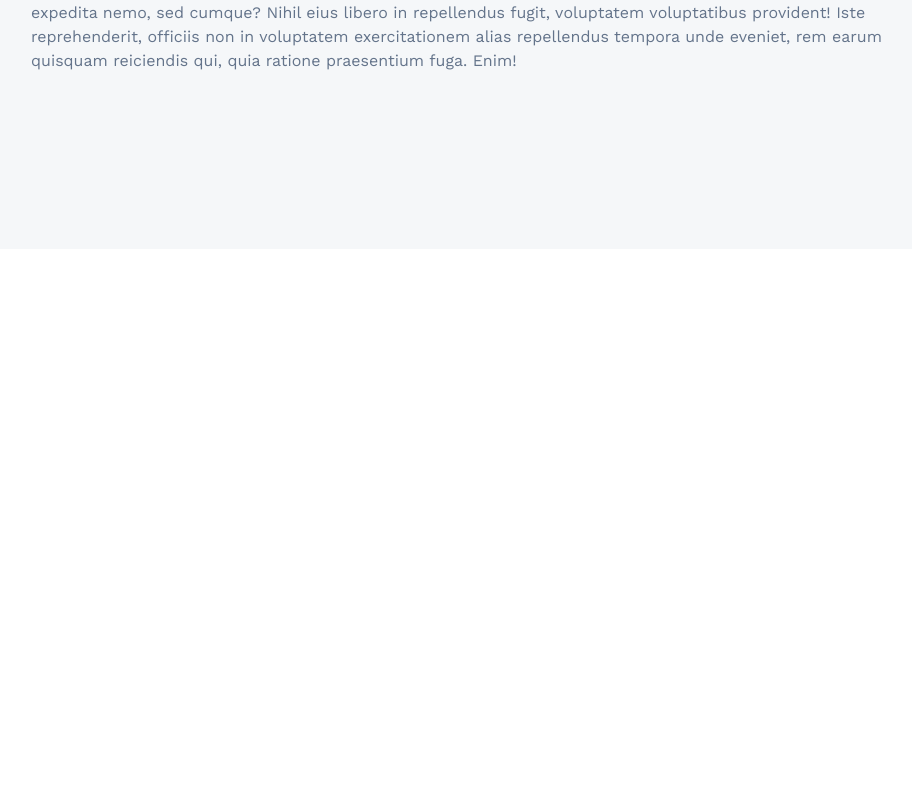
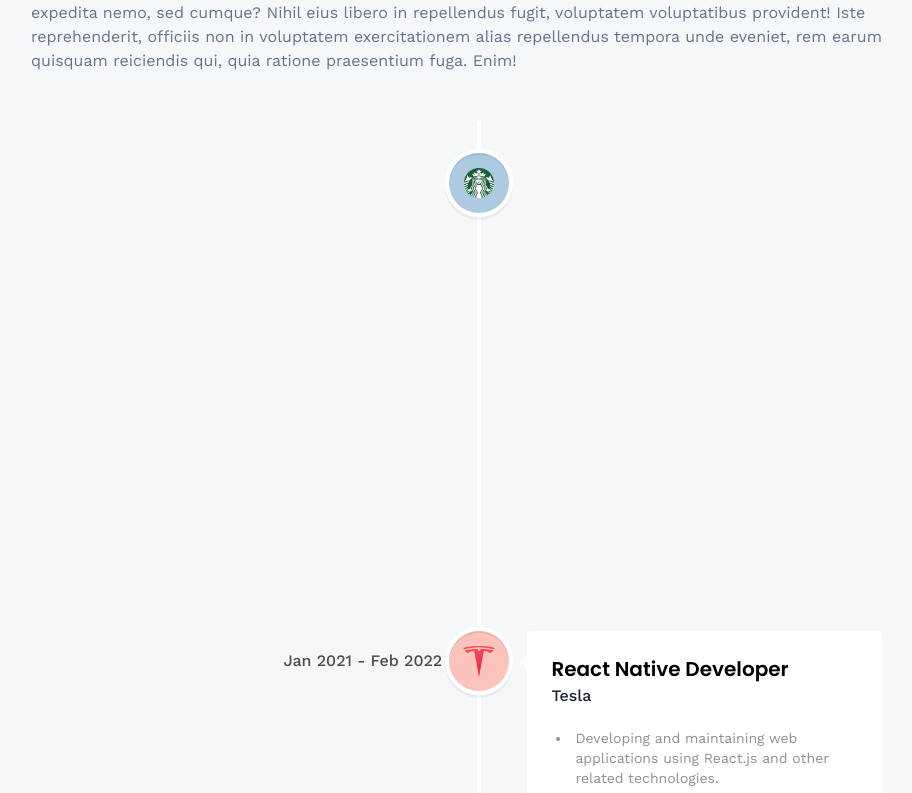
Before and after one commit to NewHub25/3d-portfolio, a React (Vite) app: page /about in a window 1280 px wide. Shown: the part 967-1760 px from the top of the page, without its empty margins (161-1073 px from the left). Before the commit the page ends 1216 px from the top, so only its background shows below. Built offline with nearby package versions, Linux system fonts and the light colour scheme.

Commit message:
ADD timeline component and COLOR

```diff
--- a/package.json
+++ b/package.json
@@ -16,7 +16,8 @@
     "@react-three/fiber": "^8.15.19",
     "react": "^18.2.0",
     "react-dom": "^18.2.0",
-    "react-router-dom": "^6.22.3"
+    "react-router-dom": "^6.22.3",
+    "react-vertical-timeline-component": "^3.6.0"
   },
   "devDependencies": {
     "@types/react": "^18.2.64",
--- a/src/pages/about.jsx
+++ b/src/pages/about.jsx
@@ -1,4 +1,9 @@
-import { skills } from "../constants";
+import {
+  VerticalTimeline,
+  VerticalTimelineElement,
+} from "react-vertical-timeline-component";
+import "react-vertical-timeline-component/style.min.css";
+import { experiences, skills } from "../constants";
 
 const About = () => {
   return (
@@ -24,7 +29,10 @@
         <h3 className="subhead-text">My Skills</h3>
         <div className="mt-16 flex flex-wrap gap-12">
           {skills.map((skill) => (
-            <div className="block-container w-20 h-20">
+            <div
+              key={`skill-${skill.name}`}
+              className="block-container w-20 h-20"
+            >
               <div className="btn-back rounded-xl" />
               <div className="btn-front rounded-xl flex justify-center items-center">
                 <img
@@ -51,6 +59,54 @@
         </div>
         <div className="mt-12 flex">
           {/* React vertical timeline component */}
+          <VerticalTimeline>
+            {experiences.map((experience) => (
+              <VerticalTimelineElement
+                key={experience.company_name}
+                date={experience.date}
+                icon={
+                  <div className="w-full h-full flex justify-center items-center">
+                    <img
+                      src={experience.icon}
+                      alt={experience.company_name}
+                      className="w-[60%] h-[60%] object-contain"
+                    />
+                  </div>
+                }
+                iconStyle={{
+                  backgroundColor: experience.iconBg,
+                }}
+                contentStyle={{
+                  borderBottom: "8px",
+                  borderStyle: "solid",
+                  borderBottomColor: experience.iconBg,
+                  boxShadow: "none",
+                }}
+              >
+                <div>
+                  <h3 className="text-black text-xl font-poppins font-semibold">
+                    {experience.title}
+                  </h3>
+                  <p
+                    className="text-black-500 font-medium"
+                    style={{ margin: 0 }}
+                  >
+                    {experience.company_name}
+                  </p>
+                </div>
+                <ul className="my-5 list-disc ml-5 space-y-2">
+                  {experience.points.map((point, index) => (
+                    <li
+                      key={`experience-point-${index}`}
+                      className="text-black-500/50 font-normal pl-1 text-sm"
+                    >
+                      {point}
+                    </li>
+                  ))}
+                </ul>
+              </VerticalTimelineElement>
+            ))}
+          </VerticalTimeline>
         </div>
       </div>
     </section>
```
Also changed, not shown: 1 other file (tests, documents, lock files or other folders).
